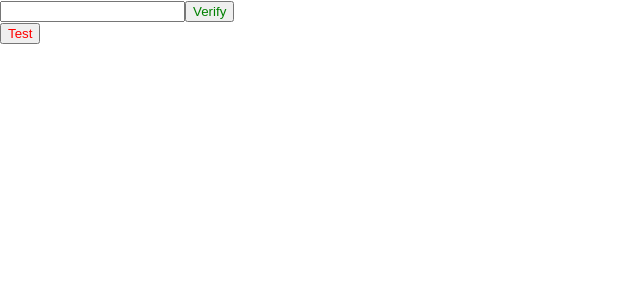
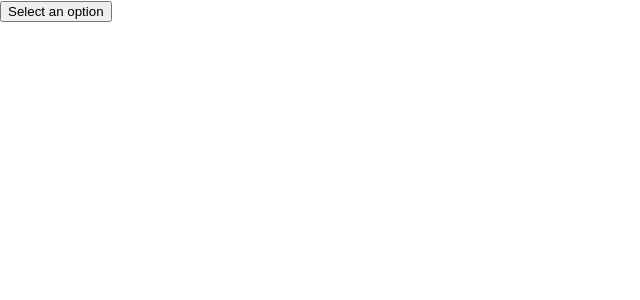
Before and after one commit to Divyansh02/learn-react, a React (Create React App) app: page / in a window 1280 px wide. Shown: the top 300 px of the page, without its empty margins (0-640 px from the left). Built offline with nearby package versions, Linux system fonts and the light colour scheme.

Commit message:
outside click handler in app.js

```diff
--- a/src/App.js
+++ b/src/App.js
@@ -1,17 +1,47 @@
-import React from "react";
-import logo from "./logo.svg";
-import "./App.css";
-import Button from './components/Person';
-import Person from "./components/Person";
-import {testFunction} from "./components/Person";
-function App() {
-  return (
-    <div>
-      <input type="text" name="myInput" />
-      <button style={{color:'green'}} onClick={testFunction} >Verify</button>
-      <Person />
-    </div>
-  );
+import React, { Component } from "react";
+export default class OuterClickExample extends Component {
+  constructor(props) {
+    super(props);
+
+    this.state = { isOpen: false };
+    this.toggleContainer = React.createRef();
+  }
+
+  componentDidMount() {
+    window.addEventListener("click", this.onClickOutsideHandler);
+  }
+
+  componentWillUnmount() {
+    window.removeEventListener("click", this.onClickOutsideHandler);
+  }
+
+  onClickHandler=()=> {
+    this.setState(currentState => ({
+      isOpen: !currentState.isOpen
+    }));
+  }
+
+  onClickOutsideHandler=(event)=> {
+    if (
+      this.state.isOpen &&
+      !this.toggleContainer.current.contains(event.target)
+    ) {
+      this.setState({ isOpen: false });
+    }
+  }
+
+  render() {
+    return (
+      <div ref={this.toggleContainer}>
+        <button onClick={this.onClickHandler}>Select an option</button>
+        {this.state.isOpen && (
+          <ul>
+            <li>Option 1</li>
+            <li>Option 2</li>
+            <li>Option 3</li>
+          </ul>
+        )}
+      </div>
+    );
+  }
 }
-
-export default App;
--- a/src/components/Person.js
+++ /dev/null
@@ -1,14 +0,0 @@
-import React, { Component } from 'react'
-export default class Person extends Component {
-
-    render() {
-        return (
-            <div>
-                <button style={{color:'red'}} onClick={testFunction}>Test</button>
-            </div>
-        )
-    }
-}
-export function testFunction(){
-    console.log("It renders");
-}
--- a/src/components/Test.js
+++ b/src/components/Person1.js
@@ -1,10 +1,11 @@
 import React, { Component } from 'react'
 
-export default class Test extends Component {
+export default class Person extends Component {
+
     render() {
         return (
             <div>
-                <button >Test another function</button>
+            {this.props.clicked('Person 1')}
             </div>
         )
     }
```
Also changed, not shown: src/components/Person2.js (added, +11 -0 lines), src/components/Person3.js (added, +11 -0 lines).
